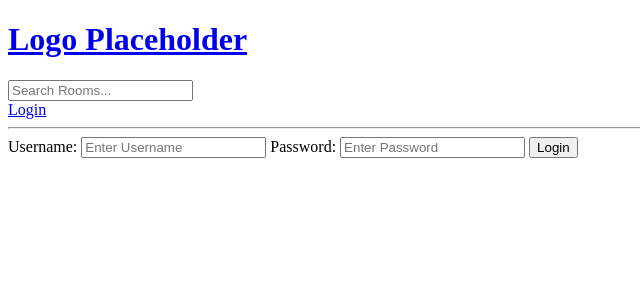
After one commit to solomonbaez/disco-django, a Django app: page /login/ in a window 1280 px wide. The commit adds this page. Shown: the top 300 px of the page, without its empty margins (0-640 px from the left). Run offline with Django 4.2, Linux system fonts and the light colour scheme.

Commit message:
Added basic user login

```diff
--- a/base/templates/base/home.html
+++ b/base/templates/base/home.html
@@ -31,6 +31,7 @@
     </div>
 
     <div>
+        <h5>{{room_count}} active rooms</h5>
         <a href="{% url 'create-room' %}">New Room</a>
 
         {% for room in rooms %}
--- /dev/null
+++ b/base/templates/base/login_register.html
@@ -0,0 +1,19 @@
+{% extends 'main.html' %}
+
+{% block content %}
+
+<div>
+    <form method="POST" action="">
+        {% csrf_token %}
+
+        <label>Username:</label>
+        <input type="text" name="username" placeholder="Enter Username"/>
+
+        <label>Password:</label>
+        <input type="password" name="password" placeholder="Enter Password"/>
+
+        <input type="submit" value="Login"/>
+    </form>
+</div>
+
+{% endblock content %}
--- a/base/urls.py
+++ b/base/urls.py
@@ -2,6 +2,7 @@ from django.urls import path
 from . import views
 
 urlpatterns = [
+    path("login/", views.loginView, name="login"),
     path("", views.home, name="home"),
     # primary key routing
     path("room/<str:pk>/", views.room, name="room"),
--- a/base/views.py
+++ b/base/views.py
@@ -1,6 +1,32 @@
 from django.shortcuts import render, redirect
+from django.contrib import messages
+from django.db.models import Q
+from django.contrib.auth.models import User
+from django.contrib.auth import authenticate, login, logout
 from .models import Room, Message, Topic
 from .forms import CreateRoomForm
+
+
+def loginView(request):
+    if request.method == "POST":
+        username = request.POST.get("username")
+        password = request.POST.get("password")
+
+        try:
+            user = User.objects.get(username=username)
+        except:
+            messages.add_message(request, messages.INFO, "User does not exist!")
+
+        user = authenticate(request, username=username, password=password)
+        if user:
+            # create a new session
+            login(request, user)
+            return redirect("home")
+        else:
+            messages.add_message(request, messages.INFO, "Failed to authenticate")
+
+    context = {}
+    return render(request, "base/login_register.html", context)
 
 
 # function based views
@@ -11,11 +37,16 @@ def home(request):
         q = ""
 
     # case insensitive filtering
-    rooms = Room.objects.filter(topic__name__icontains=q)
+    rooms = Room.objects.filter(
+        Q(topic__name__icontains=q) | Q(name__icontains=q) | Q(description__icontains=q)
+    )
     topics = Topic.objects.all()
+    room_count = rooms.count()
+
     context = {
         "rooms": rooms,
         "topics": topics,
+        "room_count": room_count,
     }
 
     return render(request, "base/home.html", context)
--- a/templates/main.html
+++ b/templates/main.html
@@ -8,6 +8,15 @@
     </head>
     <body>
         {% include 'navbar.html' %}
+        {% if messages %}
+        <ul class="messages">
+            {% for message in messages %}
+            <li>
+                {{message}}
+            </li>
+            {% endfor %}
+        </ul>
+        {% endif %}
 
         {% block content %}
 
--- a/templates/navbar.html
+++ b/templates/navbar.html
@@ -6,4 +6,6 @@
     <input type="text" name="q" placeholder="Search Rooms..."/>
 </form>
 
+<a href="{% url 'login' %}">Login</a>
+
 <hr>
```
